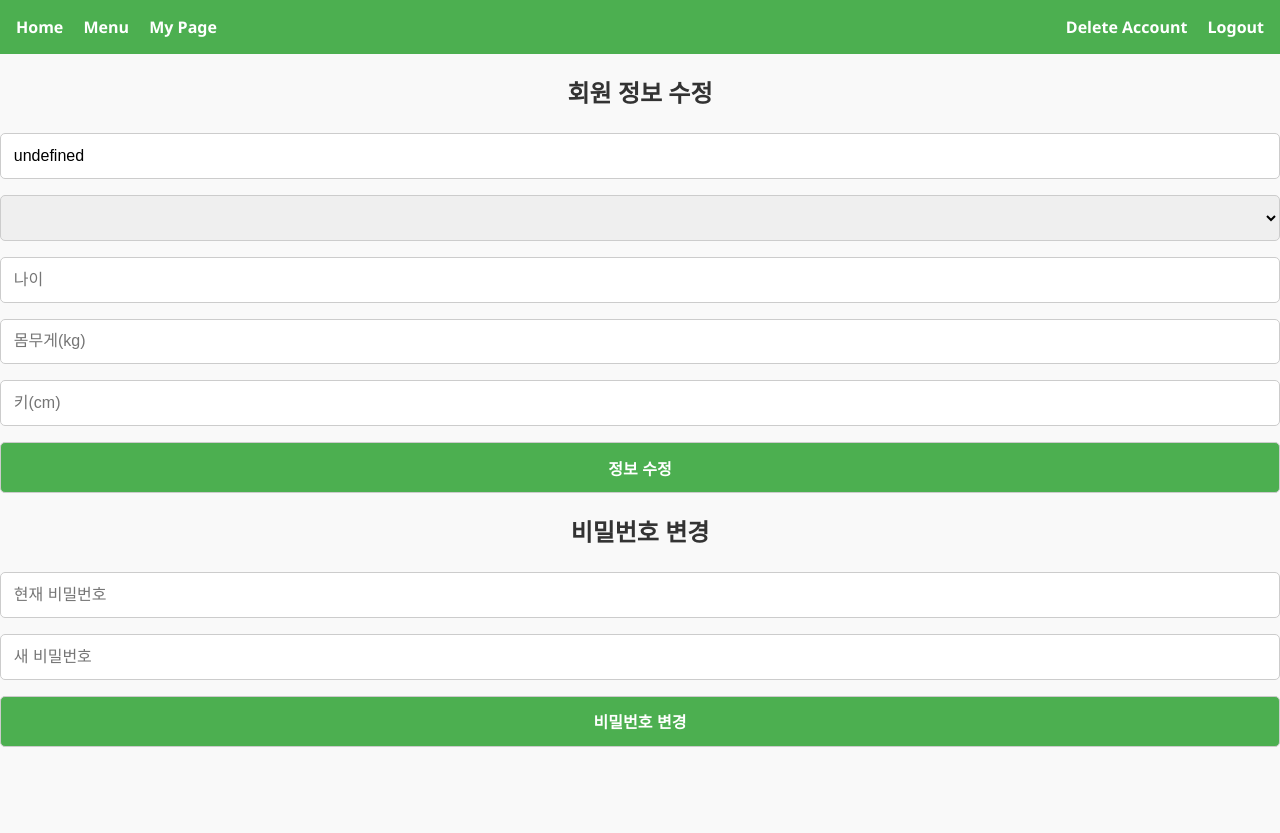
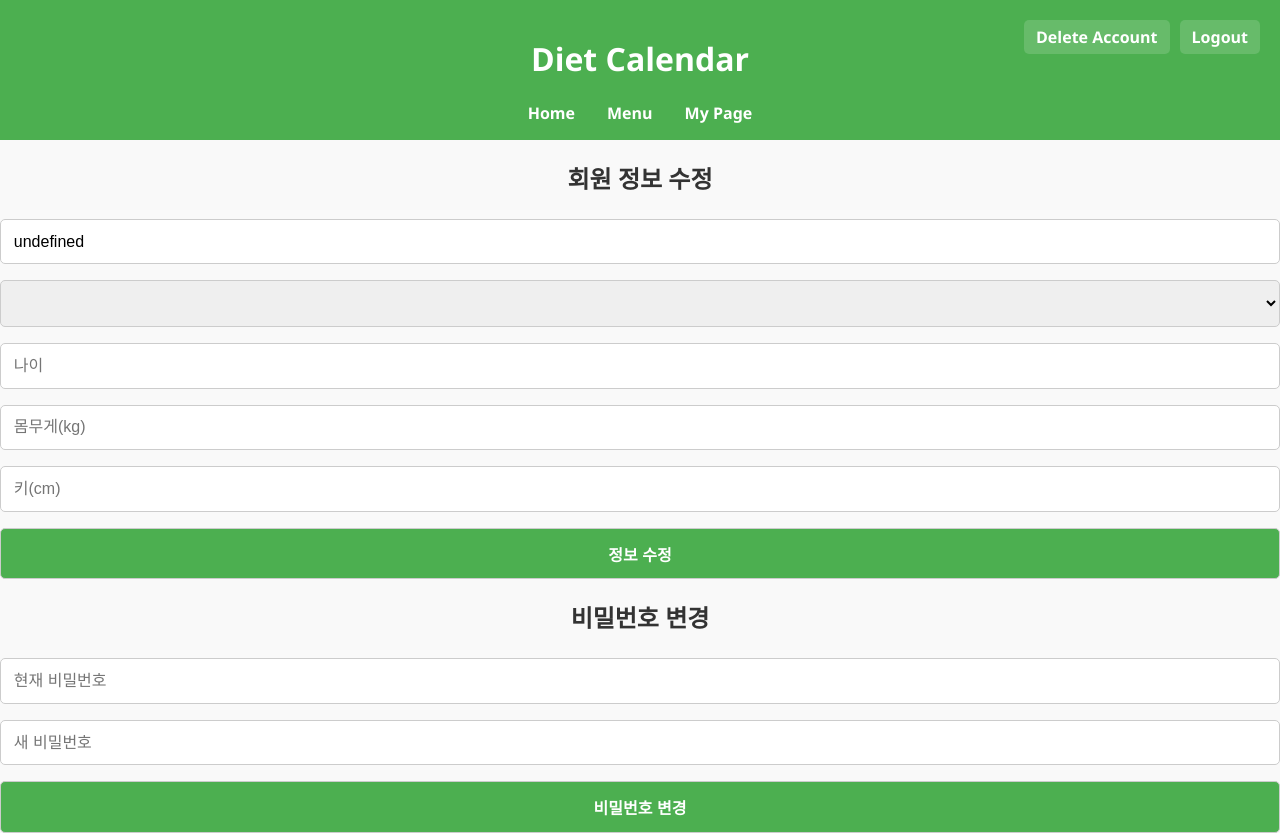
Before and after one commit to Hyemin375/webpro-diet, a plain HTML site: page frontend/html/mypage.html in a window 1280 px wide. Before the commit the page ends 800 px from the top, so only its background shows below. Drawn offline with Linux system fonts and the light colour scheme; sample sign-in values are in the browser's storage.

Commit message:
Feat: Apply unified header layout

```diff
--- a/frontend/css/login_style.css
+++ b/frontend/css/login_style.css
@@ -7,6 +7,8 @@ body {
   height: 100vh;
   margin: 0;
 }
+
+
 
 .login-container {
   background: white;
--- a/frontend/css/menu_style.css
+++ b/frontend/css/menu_style.css
@@ -4,31 +4,60 @@ body {
   background: #f9f9f9;
 }
 
-nav {
+/* 헤더 */
+header {
   background-color: #4CAF50;
   color: white;
   padding: 1em;
+  text-align: center;
+}
+/* 헤더 상단 정렬 구조 */
+.header-container {
   display: flex;
   justify-content: space-between;
   align-items: center;
+  padding: 0 1em;
+}
+
+.nav-right {
+  position: absolute;
+  top: 20px;
+  right: 20px;
+  display: flex;
+  gap: 10px;
+}
+
+.nav-right a {
+  text-decoration: none;
+  color: white;
+  font-weight: bold;
+  background: rgba(255, 255, 255, 0.15);
+  padding: 6px 12px;
+  border-radius: 5px;
+  transition: background-color 0.3s ease;
+}
+
+.nav-right a:hover {
+  background: rgba(255, 255, 255, 0.3);
+}
+
+/* 네비게이션 */
+nav ul {
+  list-style: none;
+  padding: 0;
+  margin: 0;
+  display: flex;
+  justify-content: center;
+}
+
+nav li {
+  margin: 0 1em;
 }
 
 nav a {
   color: white;
   text-decoration: none;
   font-weight: bold;
-}
-
-nav .nav-left a,
-nav .nav-right a {
-  color: white;
-  text-decoration: none;
-  font-weight: bold;
-  margin-right: 1em;
-}
-
-nav .nav-right a:last-child {
-  margin-right: 0;
 }
 
 .container {
--- a/frontend/css/mypage_style.css
+++ b/frontend/css/mypage_style.css
@@ -4,28 +4,60 @@ body {
   margin: 0;
 }
 
-nav {
+/* 헤더 */
+header {
   background-color: #4CAF50;
   color: white;
   padding: 1em;
+  text-align: center;
+}
+/* 헤더 상단 정렬 구조 */
+.header-container {
   display: flex;
   justify-content: space-between;
   align-items: center;
+  padding: 0 1em;
+}
+
+.nav-right {
+  position: absolute;
+  top: 20px;
+  right: 20px;
+  display: flex;
+  gap: 10px;
+}
+
+.nav-right a {
+  text-decoration: none;
+  color: white;
+  font-weight: bold;
+  background: rgba(255, 255, 255, 0.15);
+  padding: 6px 12px;
+  border-radius: 5px;
+  transition: background-color 0.3s ease;
+}
+
+.nav-right a:hover {
+  background: rgba(255, 255, 255, 0.3);
+}
+
+/* 네비게이션 */
+nav ul {
+  list-style: none;
+  padding: 0;
+  margin: 0;
+  display: flex;
+  justify-content: center;
+}
+
+nav li {
+  margin: 0 1em;
 }
 
 nav a {
   color: white;
   text-decoration: none;
   font-weight: bold;
-}
-
-nav .nav-left a,
-nav .nav-right a {
-  margin-right: 1em;
-}
-
-nav .nav-right a:last-child {
-  margin-right: 0;
 }
 
 .container {
--- a/frontend/css/styles.css
+++ b/frontend/css/styles.css
@@ -19,6 +19,28 @@ header {
   justify-content: space-between;
   align-items: center;
   padding: 0 1em;
+}
+
+.nav-right {
+  position: absolute;
+  top: 20px;
+  right: 20px;
+  display: flex;
+  gap: 10px;
+}
+
+.nav-right a {
+  text-decoration: none;
+  color: white;
+  font-weight: bold;
+  background: rgba(255, 255, 255, 0.15);
+  padding: 6px 12px;
+  border-radius: 5px;
+  transition: background-color 0.3s ease;
+}
+
+.nav-right a:hover {
+  background: rgba(255, 255, 255, 0.3);
 }
 
 /* 로그인 / 회원가입 버튼 */
--- a/frontend/html/mypage.html
+++ b/frontend/html/mypage.html
@@ -7,20 +7,25 @@
 </head>
 <body>
 
-  <!-- ✅ 네비게이션 바 추가 -->
+  <header>
+  <h1>Diet Calendar</h1>
   <nav>
-    <div class="nav-left">
-      <a href="index.html">Home</a>
-      <a href="menu.html">Menu</a>
-      <a href="mypage.html">My Page</a>
-    </div>
+    <ul>
+      <li><a href="index.html">Home</a></li>
+      <li><a href="menu.html">Menu</a></li>
+      <li><a href="mypage.html">My Page</a></li>
+    </ul>
     <div class="nav-right">
-      <a href="login.html" id="login-link" style="display: none;">Login</a>
-      <a href="register.html" id="register-link" style="display: none;">Register</a>
-      <a href="#" id="delete-account" style="display: none;">Delete Account</a>
-      <a href="#" id="logout" style="display: none;">Logout</a>
+      <!-- 로그인/회원가입 버튼 -->
+      <a href="login.html" id="login-link">Login</a>
+      <a href="register.html" id="register-link">Register</a>
+      <!-- 로그아웃/회원탈퇴 -->
+      <a href="#" id="delete-account">Delete Account</a>
+      <a href="#" id="logout">Logout</a>
     </div>
   </nav>
+</header>
+
 
   <div class="mypage-container">
     <h2>회원 정보 수정</h2>
--- a/frontend/script/login.js
+++ b/frontend/script/login.js
@@ -23,10 +23,12 @@ document.getElementById('loginForm').addEventListener('submit', async function (
       if (data.user) {
         localStorage.setItem('user', JSON.stringify(data.user));
       }
+      localStorage.setItem("isLoggedIn", "true");
+
 
       console.log("Token:", data.accessToken);
       alert("로그인 성공!");
-      window.location.href = "menu.html";
+      window.location.href = "index.html";
     } else {
       alert("로그인 실패: " + data.message);
     }
```
Also changed, not shown: frontend/html/index.html (+10 -1 lines), frontend/html/menu.html (+13 -11 lines), frontend/script/script.js (+44 -0 lines).
